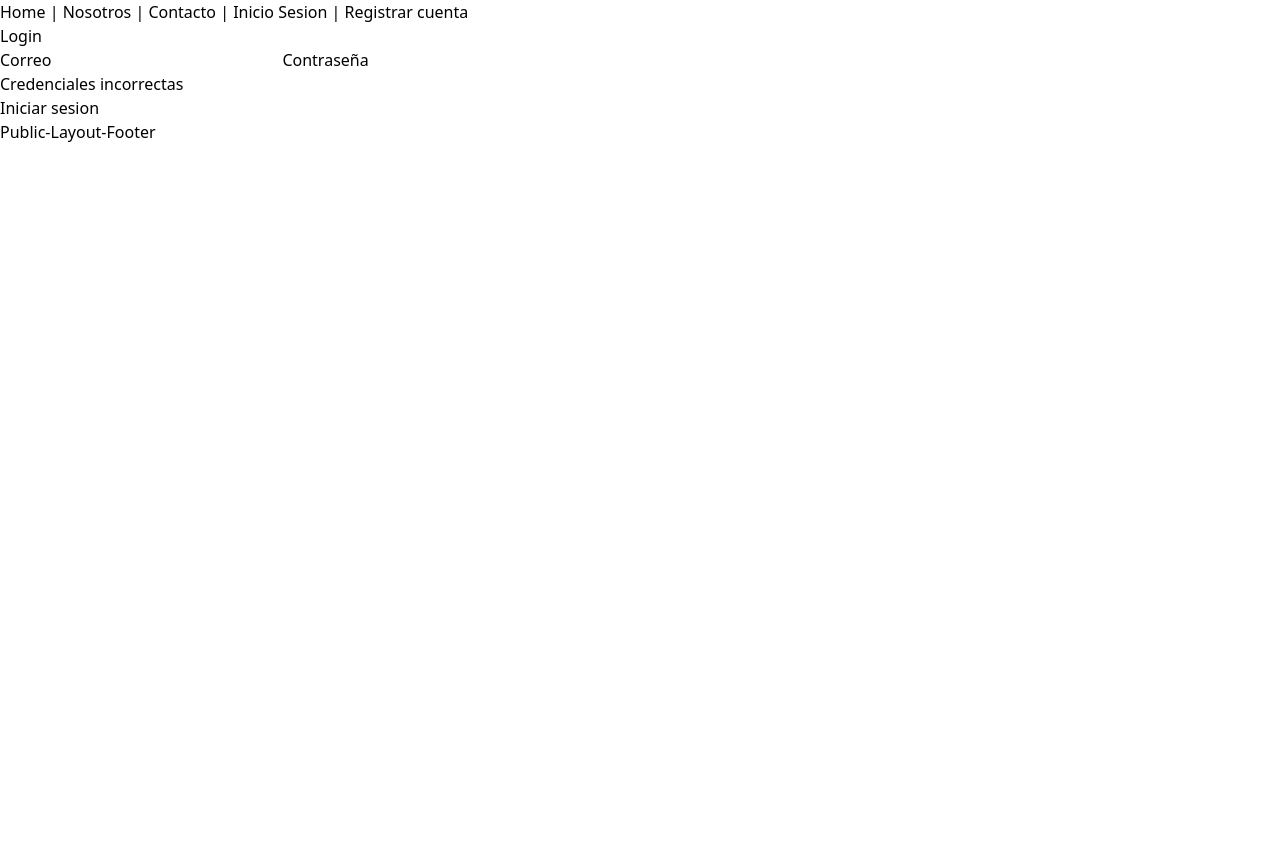
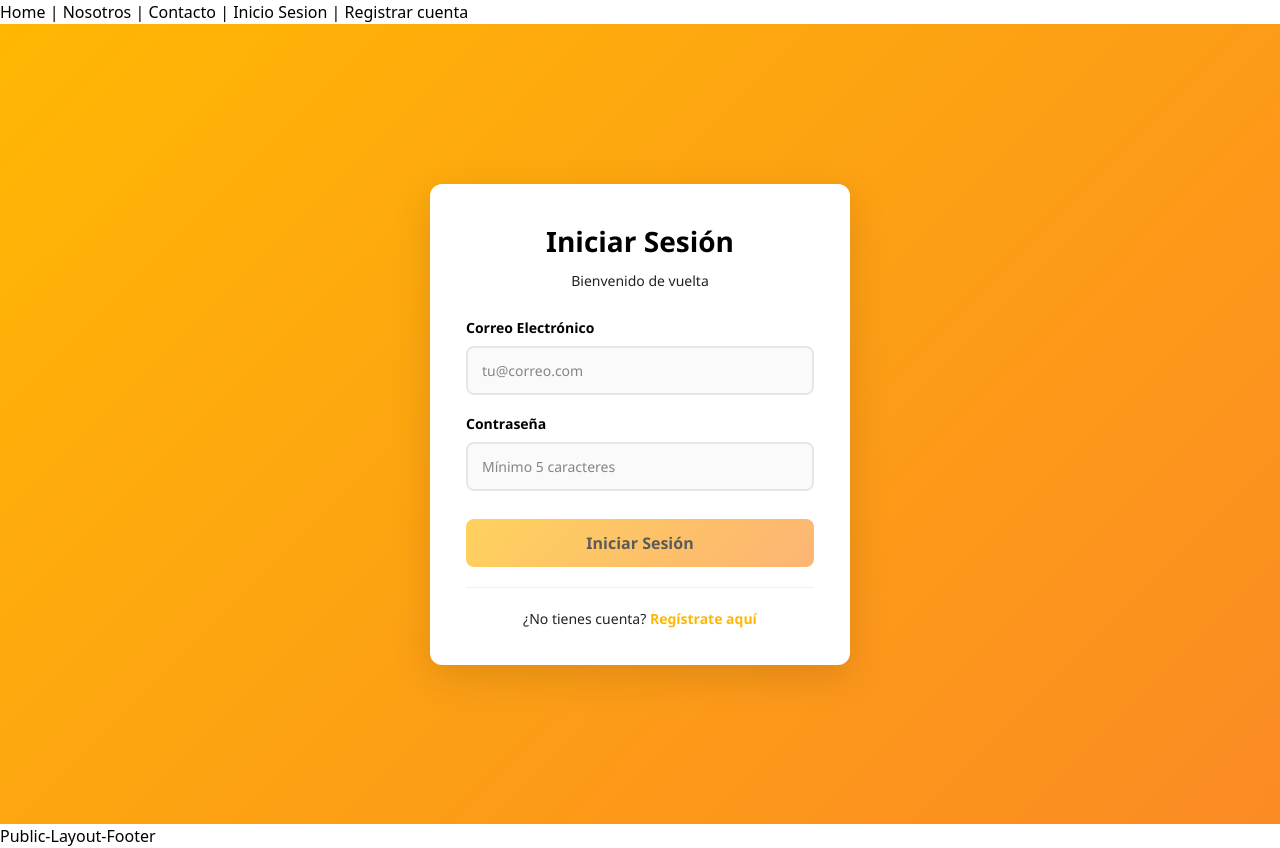
Before and after one commit to JesusCortezCr/Frontend_Red_Social_Gastronomia, an Angular app: page /auth/login in a window 1280 px wide. Before the commit the page ends 800 px from the top, so only its background shows below. Built offline with nearby package versions, Linux system fonts and the light colour scheme.

Commit message:
Implementación de estilo en versión Angular, tanto para Login y Registro de la página

```diff
--- a/angular.json
+++ b/angular.json
@@ -92,5 +92,8 @@
         }
       }
     }
+  },
+  "cli": {
+    "analytics": "1957cf36-cec8-48f1-bfea-bd18bbbec93e"
   }
 }
--- a/src/app/features/auth/pages/login/login.component.css
+++ b/src/app/features/auth/pages/login/login.component.css
@@ -0,0 +1,173 @@
+.auth-container {
+    display: flex;
+    justify-content: center;
+    align-items: center;
+    min-height: 100vh;
+    background: linear-gradient(135deg, #FFB703 0%, #FB8B24 100%);
+    padding: 20px;
+    font-family: "Segoe UI", Tahoma, Geneva, Verdana, sans-serif;
+}
+
+.auth-card {
+    background: #ffffff;
+    border-radius: 12px;
+    box-shadow: 0 12px 40px rgba(0, 0, 0, 0.12);
+    width: 100%;
+    max-width: 420px;
+    padding: 36px;
+    animation: slideUp 0.45s ease-out;
+}
+
+@keyframes slideUp {
+    from {
+        opacity: 0;
+        transform: translateY(26px);
+    }
+    to {
+        opacity: 1;
+        transform: translateY(0);
+    }
+}
+
+.auth-header {
+    text-align: center;
+    margin-bottom: 26px;
+}
+
+.auth-header h1 {
+    font-size: 28px;
+    font-weight: 700;
+    color: #000000;
+    margin: 0 0 8px 0;
+}
+
+.auth-header p {
+    font-size: 14px;
+    color: #222222;
+    margin: 0;
+}
+
+.auth-form {
+    display: flex;
+    flex-direction: column;
+    gap: 18px;
+}
+
+.form-group {
+    display: flex;
+    flex-direction: column;
+    gap: 8px;
+}
+
+.form-label {
+    font-size: 14px;
+    font-weight: 600;
+    color: #000000;
+}
+
+.form-input {
+    padding: 12px 14px;
+    border: 2px solid #e6e6e6;
+    border-radius: 8px;
+    font-size: 14px;
+    transition: all 0.2s ease;
+    font-family: inherit;
+    color: #111111;
+    background: #fafafa;
+}
+
+.form-input:focus {
+    outline: none;
+    border-color: #FFB703;
+    box-shadow: 0 0 0 6px rgba(255, 183, 3, 0.08);
+}
+
+.form-input:invalid:not(:placeholder-shown) {
+    border-color: #fc8181;
+}
+
+.error-message {
+    display: flex;
+    align-items: center;
+    gap: 6px;
+    font-size: 13px;
+    color: #c53030;
+}
+
+.error-icon {
+    font-size: 16px;
+}
+
+.error-banner {
+    display: flex;
+    align-items: center;
+    gap: 10px;
+    padding: 12px 14px;
+    background-color: #fff5f5;
+    border-left: 4px solid #fc8181;
+    border-radius: 6px;
+    color: #c53030;
+    font-size: 14px;
+}
+
+.error-icon-banner {
+    font-size: 18px;
+    font-weight: bold;
+}
+
+.submit-button {
+    padding: 12px 16px;
+    background: linear-gradient(135deg, #FFB703 0%, #FB8B24 100%);
+    color: #000000;
+    border: none;
+    border-radius: 8px;
+    font-size: 16px;
+    font-weight: 700;
+    cursor: pointer;
+    transition: transform 0.18s ease, box-shadow 0.18s ease;
+    margin-top: 10px;
+}
+
+.submit-button:hover:not(:disabled) {
+    transform: translateY(-2px);
+    box-shadow: 0 10px 30px rgba(251, 139, 36, 0.22);
+}
+
+.submit-button:disabled {
+    opacity: 0.64;
+    cursor: not-allowed;
+}
+
+.auth-footer {
+    text-align: center;
+    margin-top: 20px;
+    padding-top: 20px;
+    border-top: 1px solid rgba(0,0,0,0.06);
+}
+
+.auth-footer p {
+    font-size: 14px;
+    color: #222222;
+    margin: 0;
+}
+
+.auth-footer a {
+    color: #FFB703;
+    text-decoration: none;
+    font-weight: 700;
+    transition: color 0.12s ease;
+}
+
+.auth-footer a:hover {
+    color: #FB8B24;
+}
+
+@media (max-width: 480px) {
+    .auth-card {
+        padding: 22px;
+    }
+
+    .auth-header h1 {
+        font-size: 24px;
+    }
+}
--- a/src/app/features/auth/pages/login/login.component.html
+++ b/src/app/features/auth/pages/login/login.component.html
@@ -1,16 +1,66 @@
-<h1>Login</h1>
+<div class="auth-container">
+  <div class="auth-card">
+    <div class="auth-header">
+      <h1>Iniciar Sesión</h1>
+      <p>Bienvenido de vuelta</p>
+    </div>
 
-<form [formGroup]="loginForm" (ngSubmit)="onSubmit()">
-    <label for="">Correo</label>
-    <input type="email" formControlName="correo">
-    <div *ngIf="loginForm.get('correo')?.invalid && loginForm.get('correo')?.touched">
-        Correo invalido
+    <form [formGroup]="loginForm" (ngSubmit)="onSubmit()" class="auth-form">
+      <!-- Email -->
+      <div class="form-group">
+        <label for="correo" class="form-label">Correo Electrónico</label>
+        <input
+          id="correo"
+          type="email"
+          formControlName="correo"
+          class="form-input"
+          placeholder="tu@correo.com"
+        />
+        <div
+          *ngIf="loginForm.get('correo')?.invalid && loginForm.get('correo')?.touched"
+          class="error-message"
+        >
+          <span class="error-icon">⚠️</span> Por favor ingresa un correo válido
+        </div>
+      </div>
+
+      <!-- Password -->
+      <div class="form-group">
+        <label for="password" class="form-label">Contraseña</label>
+        <input
+          id="password"
+          type="password"
+          formControlName="password"
+          class="form-input"
+          placeholder="Mínimo 5 caracteres"
+        />
+        <div
+          *ngIf="loginForm.get('password')?.invalid && loginForm.get('password')?.touched"
+          class="error-message"
+        >
+          <span class="error-icon">⚠️</span> Contraseña mínimo 5 caracteres
+        </div>
+      </div>
+
+      <!-- Error General -->
+      <div *ngIf="error" class="error-banner">
+        <span class="error-icon-banner">✕</span>
+        <span>{{ error }}</span>
+      </div>
+
+      <!-- Submit Button -->
+      <button
+        type="submit"
+        [disabled]="loginForm.invalid"
+        class="submit-button"
+      >
+        Iniciar Sesión
+      </button>
+    </form>
+
+    <!-- Link to Register -->
+    <div class="auth-footer">
+      <p>¿No tienes cuenta? <a routerLink="/auth/register">Regístrate aquí</a></p>
     </div>
-    <label for="">Contraseña</label>
-    <input type="password" formControlName="password">
-    <div *ngIf="loginForm.get('password')?.invalid && loginForm.get('password')?.touched">
-      Password mínimo 5 caracteres
-    </div>
-    <div *ngIf="error">{{error}}</div>
-    <button type="submit" [disabled]="loginForm.invalid">Iniciar sesion</button>
-</form>
+  </div>
+</div>
--- a/src/app/features/auth/pages/login/login.component.ts
+++ b/src/app/features/auth/pages/login/login.component.ts
@@ -1,43 +1,44 @@
-import { CommonModule, NgIf } from '@angular/common';
-import { Component } from '@angular/core';
-import { FormBuilder, FormGroup, FormsModule, NgModel, ReactiveFormsModule, Validators } from '@angular/forms';
-import { RouterModule, RouterLink, Router, Route } from '@angular/router';
-import { AuthService } from '../../../../core/services/auth.service';
-import { BrowserModule } from '@angular/platform-browser';
+import { NgIf } from "@angular/common";
+import { Component } from "@angular/core";
+import { FormBuilder, FormGroup, ReactiveFormsModule, Validators } from "@angular/forms";
+import { Router, RouterLink } from "@angular/router";
+import { AuthService } from "../../../../core/services/auth.service";
 
 @Component({
-  selector: 'app-login',
-  standalone:true,
-  imports: [ReactiveFormsModule, NgIf],
-  templateUrl: './login.component.html',
-  styleUrl: './login.component.css',
+  selector: "app-login",
+  standalone: true,
+  imports: [ReactiveFormsModule, NgIf, RouterLink],
+  templateUrl: "./login.component.html",
+  styleUrls: ["./login.component.css"],
 })
 export class LoginComponent {
+  loginForm: FormGroup;
+  error = "";
 
-onSubmit() {
-  if(this.loginForm.invalid) return;
-  this.authService.login(this.loginForm.value).subscribe({
-    next:(res)=>{
-      localStorage.setItem('token', res.token);
-      localStorage.setItem('rol',res.rol);
-      localStorage.setItem('correo',res.correo);
-      this.router.navigate(['/home-post'])
-    },
-    error: (err)=>{
-      this.error=err.error || 'Credenciales incorrectas';
-    }
-  })
+  constructor(
+    private fb: FormBuilder,
+    private authService: AuthService,
+    private router: Router
+  ) {
+    this.loginForm = this.fb.group({
+      correo: ["", [Validators.required, Validators.email]],
+      password: ["", [Validators.required, Validators.minLength(5)]],
+    });
+  }
+
+  onSubmit() {
+    if (this.loginForm.invalid) return;
+
+    this.authService.login(this.loginForm.value).subscribe({
+      next: (res) => {
+        localStorage.setItem("token", res.token);
+        localStorage.setItem("rol", res.rol);
+        localStorage.setItem("correo", res.correo);
+        this.router.navigate(["/home-post"]);
+      },
+      error: (err) => {
+        this.error = err.error || "Credenciales incorrectas";
+      },
+    });
+  }
 }
-error: string="Credenciales incorrectas";
-loginForm: FormGroup;
-
-constructor(private fb: FormBuilder , private authService : AuthService, private router : Router){
-  this.loginForm=this.fb.group(
-    {
-      correo: ['',[Validators.required,Validators.email]],
-      password : ['', [Validators.required,Validators.minLength(5)]],
-    },
-  )
-}
-
-}
--- a/src/app/features/auth/pages/register/register.component.css
+++ b/src/app/features/auth/pages/register/register.component.css
@@ -0,0 +1,173 @@
+.auth-container {
+    display: flex;
+    justify-content: center;
+    align-items: center;
+    min-height: 100vh;
+    background: linear-gradient(135deg, #FFB703 0%, #FB8B24 100%);
+    padding: 20px;
+    font-family: "Segoe UI", Tahoma, Geneva, Verdana, sans-serif;
+}
+
+.auth-card {
+    background: #ffffff;
+    border-radius: 12px;
+    box-shadow: 0 12px 40px rgba(0, 0, 0, 0.12);
+    width: 100%;
+    max-width: 420px;
+    padding: 36px;
+    animation: slideUp 0.45s ease-out;
+}
+
+@keyframes slideUp {
+    from {
+        opacity: 0;
+        transform: translateY(26px);
+    }
+    to {
+        opacity: 1;
+        transform: translateY(0);
+    }
+}
+
+.auth-header {
+    text-align: center;
+    margin-bottom: 26px;
+}
+
+.auth-header h1 {
+    font-size: 28px;
+    font-weight: 700;
+    color: #000000;
+    margin: 0 0 8px 0;
+}
+
+.auth-header p {
+    font-size: 14px;
+    color: #222222;
+    margin: 0;
+}
+
+.auth-form {
+    display: flex;
+    flex-direction: column;
+    gap: 18px;
+}
+
+.form-group {
+    display: flex;
+    flex-direction: column;
+    gap: 8px;
+}
+
+.form-label {
+    font-size: 14px;
+    font-weight: 600;
+    color: #000000;
+}
+
+.form-input {
+    padding: 12px 14px;
+    border: 2px solid #e6e6e6;
+    border-radius: 8px;
+    font-size: 14px;
+    transition: all 0.2s ease;
+    font-family: inherit;
+    color: #111111;
+    background: #fafafa;
+}
+
+.form-input:focus {
+    outline: none;
+    border-color: #FFB703;
+    box-shadow: 0 0 0 6px rgba(255, 183, 3, 0.08);
+}
+
+.form-input:invalid:not(:placeholder-shown) {
+    border-color: #fc8181;
+}
+
+.error-message {
+    display: flex;
+    align-items: center;
+    gap: 6px;
+    font-size: 13px;
+    color: #c53030;
+}
+
+.error-icon {
+    font-size: 16px;
+}
+
+.error-banner {
+    display: flex;
+    align-items: center;
+    gap: 10px;
+    padding: 12px 14px;
+    background-color: #fff5f5;
+    border-left: 4px solid #fc8181;
+    border-radius: 6px;
+    color: #c53030;
+    font-size: 14px;
+}
+
+.error-icon-banner {
+    font-size: 18px;
+    font-weight: bold;
+}
+
+.submit-button {
+    padding: 12px 16px;
+    background: linear-gradient(135deg, #FFB703 0%, #FB8B24 100%);
+    color: #000000;
+    border: none;
+    border-radius: 8px;
+    font-size: 16px;
+    font-weight: 700;
+    cursor: pointer;
+    transition: transform 0.18s ease, box-shadow 0.18s ease;
+    margin-top: 10px;
+}
+
+.submit-button:hover:not(:disabled) {
+    transform: translateY(-2px);
+    box-shadow: 0 10px 30px rgba(251, 139, 36, 0.22);
+}
+
+.submit-button:disabled {
+    opacity: 0.64;
+    cursor: not-allowed;
+}
+
+.auth-footer {
+    text-align: center;
+    margin-top: 20px;
+    padding-top: 20px;
+    border-top: 1px solid rgba(0,0,0,0.06);
+}
+
+.auth-footer p {
+    font-size: 14px;
+    color: #222222;
+    margin: 0;
+}
+
+.auth-footer a {
+    color: #FFB703;
+    text-decoration: none;
+    font-weight: 700;
+    transition: color 0.12s ease;
+}
+
+.auth-footer a:hover {
+    color: #FB8B24;
+}
+
+@media (max-width: 480px) {
+    .auth-card {
+        padding: 22px;
+    }
+
+    .auth-header h1 {
+        font-size: 24px;
+    }
+}
--- a/src/app/features/auth/pages/register/register.component.html
+++ b/src/app/features/auth/pages/register/register.component.html
@@ -1,20 +1,102 @@
-<h1>Crear cuenta</h1>
-<form [formGroup]="registroForm" (ngSubmit)="onSubmitRegistro()">
-    <label for="">Nombre</label>
-    <input type="text" formControlName="nombre" placeholder="Ingrese nombre">
-    <div *ngIf="registroForm.get('nombre')?.invalid && registroForm.get('nombre')?.touched">
-        Nombre es obligatorio
+<div class="auth-container">
+  <div class="auth-card">
+    <div class="auth-header">
+      <h1>Crear Cuenta</h1>
+      <p>Únete a nuestra comunidad</p>
     </div>
 
-    <label for="">Apellido</label>
-    <input type="text" formControlName="apellido" placeholder="Ingrese apellido">
-    <label for="">correo</label>
-    <input type="email" formControlName="correo" placeholder="Ingrese correo">
-    <div *ngIf="registroForm.get('correo')?.invalid && registroForm.get('correo')?.touched">
-        Correo inválido
+    <form [formGroup]="registroForm" (ngSubmit)="onSubmitRegistro()" class="auth-form">
+      <!-- Nombre -->
+      <div class="form-group">
+        <label for="nombre" class="form-label">Nombre</label>
+        <input
+          id="nombre"
+          type="text"
+          formControlName="nombre"
+          class="form-input"
+          placeholder="Tu nombre"
+        />
+        <div
+          *ngIf="registroForm.get('nombre')?.invalid && registroForm.get('nombre')?.touched"
+          class="error-message"
+        >
+          <span class="error-icon">⚠️</span> El nombre es obligatorio
+        </div>
+      </div>
+
+      <!-- Apellido -->
+      <div class="form-group">
+        <label for="apellido" class="form-label">Apellido</label>
+        <input
+          id="apellido"
+          type="text"
+          formControlName="apellido"
+          class="form-input"
+          placeholder="Tu apellido"
+        />
+        <div
+          *ngIf="registroForm.get('apellido')?.invalid && registroForm.get('apellido')?.touched"
+          class="error-message"
+        >
+          <span class="error-icon">⚠️</span> El apellido es obligatorio
+        </div>
+      </div>
+
+      <!-- Email -->
+      <div class="form-group">
+        <label for="correo" class="form-label">Correo Electrónico</label>
+        <input
+          id="correo"
+          type="email"
+          formControlName="correo"
+          class="form-input"
+          placeholder="tu@correo.com"
+        />
+        <div
+          *ngIf="registroForm.get('correo')?.invalid && registroForm.get('correo')?.touched"
+          class="error-message"
+        >
+          <span class="error-icon">⚠️</span> Por favor ingresa un correo válido
+        </div>
+      </div>
+
+      <!-- Contraseña -->
+      <div class="form-group">
+        <label for="password" class="form-label">Contraseña</label>
+        <input
+          id="password"
+          type="password"
+          formControlName="password"
+          class="form-input"
+          placeholder="Mínimo 5 caracteres"
+        />
+        <div
+          *ngIf="registroForm.get('password')?.invalid && registroForm.get('password')?.touched"
+          class="error-message"
+        >
+          <span class="error-icon">⚠️</span> Contraseña mínimo 5 caracteres
+        </div>
+      </div>
+
+      <!-- Error General -->
+      <div *ngIf="error" class="error-banner">
+        <span class="error-icon-banner">✕</span>
+        <span>{{ error }}</span>
+      </div>
+
+      <!-- Submit Button -->
+      <button
+        type="submit"
+        [disabled]="registroForm.invalid"
+        class="submit-button"
+      >
+        Registrarse
+      </button>
+    </form>
+
+    <!-- Link to Login -->
+    <div class="auth-footer">
+      <p>¿Ya tienes cuenta? <a routerLink="/auth/login">Inicia sesión aquí</a></p>
     </div>
-    <label for="">contraseña</label>
-    <input type="password" formControlName="password" placeholder="Ingrese clave">
-    <div *ngIf="error" class="text-red-500">{{ error }}</div>
-    <button type="submit" class="bg-amber-300">Registrar</button>
-</form>
+  </div>
+</div>
```
Also changed, not shown: package.json (+6 -6 lines), src/app/features/auth/pages/register/register.component.ts (+36 -32 lines), 1 other file (tests, documents, lock files or other folders).
